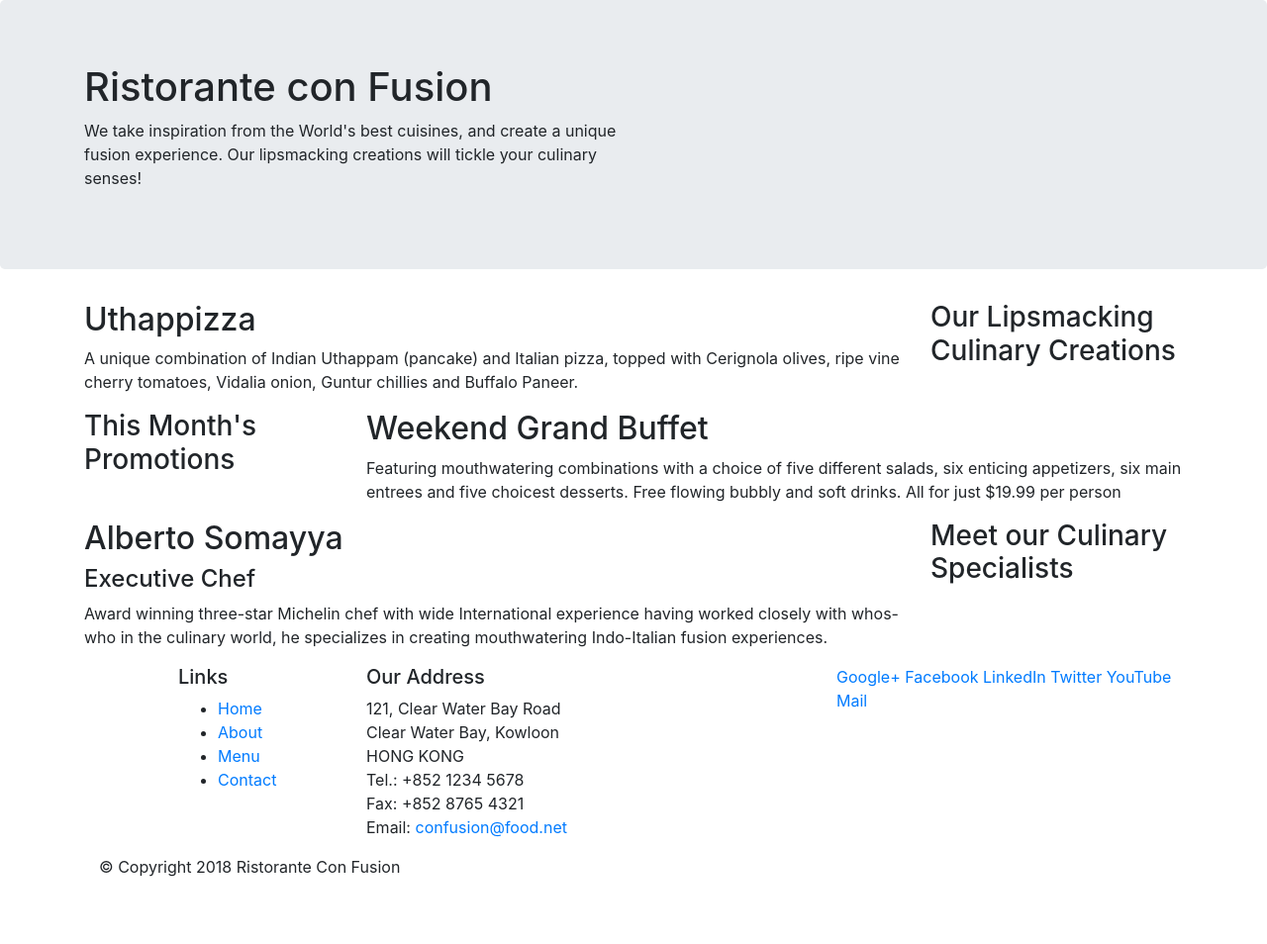
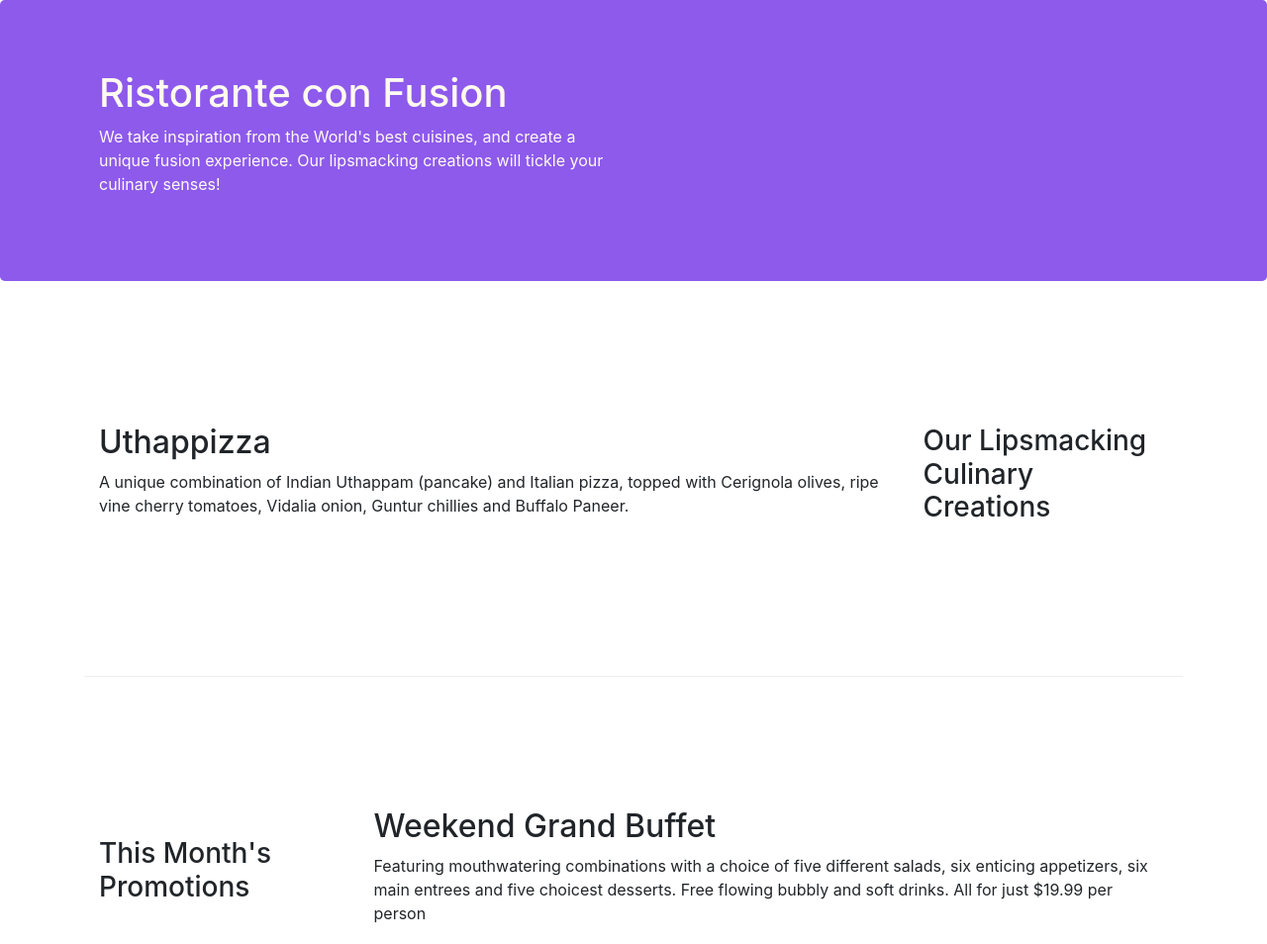
Before and after one commit to hmz-ak/front_end_project, a website: page index.html in a window 1280 px wide. Shown: the top 954 px of the page at 99% size. Before the commit the page ends 904 px from the top, so only its background shows below. Drawn offline with nearby package versions, Linux system fonts and the light colour scheme.

Commit message:
bootstrap grid system part 2

```diff
--- /dev/null
+++ b/css/styles.css
@@ -0,0 +1,32 @@
+.row-header{
+    margin:0px auto;
+    padding:0px;
+}
+
+.jumbotron {
+    padding:70px 30px 70px 30px;
+    margin:0px auto;
+    background: rgb(141, 90, 236) ;
+    color:floralwhite;
+}
+
+
+.row-content {
+    margin:0px auto;
+    padding: 50px 0px 50px 0px;
+    border-bottom: 1px ridge;
+    min-height:400px;
+}
+
+.footer{
+    background-color: #D1C4E9;
+    margin:0px auto;
+    padding: 20px 0px 20px 0px;
+}
+
+
+address{
+    font-size:80%;
+    margin:0px;
+    color:#0f0f0f;
+}
--- a/index.html
+++ b/index.html
@@ -8,15 +8,22 @@
     <meta name="viewport" content="width=device-width, initial-scale=1, shrink-to-fit=no">
     <meta http-equiv="x-ua-compatible" content="ie=edge">
 
+
+
     <!-- Bootstrap CSS -->
     <link rel="stylesheet" href="node_modules/bootstrap/dist/css/bootstrap.min.css">
+
+    <!--Custom Css-->
+    <link rel="stylesheet" href="css/styles.css" >
+
+
 </head>
 
 <body>
 
     <header class="jumbotron">
         <div class="container">
-            <div class="row">
+            <div class="row row-header">
                 <div class="col-12 col-sm-6">
                     <h1>Ristorante con Fusion</h1>
                     <p>We take inspiration from the World's best cuisines, and create a unique fusion experience. Our lipsmacking creations will tickle your culinary senses!</p>
@@ -28,7 +35,7 @@
     </header>
 
     <div class="container">
-        <div class="row">
+        <div class="row row-content align-items-center">
             <div class="col-12 col-sm-4 order-sm-last col-md-3">
                 <h3>Our Lipsmacking Culinary Creations</h3>
             </div>
@@ -39,7 +46,7 @@
         </div>
 
 
-        <div class="row">
+        <div class="row row-content align-items-center">
             <div class="col-12 col-sm-4 col-md-3">
                 <h3>This Month's Promotions</h3>
             </div>
@@ -49,7 +56,7 @@
             </div>
         </div>
 
-        <div class="row">
+        <div class="row row-content align-items-center">
             <div class="col-12 col-sm-4 col-md-3">
                 <h3>Meet our Culinary Specialists</h3>
             </div>
@@ -61,12 +68,12 @@
         </div>
     </div>
 
-    <footer>
+    <footer class="footer">
         <div class="container">
             <div class="row">
                 <div class="col-4 offset-1 col-sm-2">
                     <h5>Links</h5>
-                    <ul>
+                    <ul class="list-unstyled">
                         <li><a href="#">Home</a></li>
                         <li><a href="#">About</a></li>
                         <li><a href="#">Menu</a></li>
@@ -84,8 +91,8 @@
 		              Email: <a href="mailto:confusion@food.net">confusion@food.net</a>
 		           </address>
                 </div>
-                <div class="col-12 col-sm-4">
-                    <div>
+                <div class="col-12 col-sm-4 align-self-center">
+                    <div class="text-center">
                         <a href="http://google.com/+">Google+</a>
                         <a href="http://www.facebook.com/profile.php?id=">Facebook</a>
                         <a href="http://www.linkedin.com/in/">LinkedIn</a>
@@ -95,8 +102,8 @@
                     </div>
                 </div>
            </div>
-           <div class="col-auto">
-                <div>
+           <div class="row justify-content-center">
+                <div class="col-auto">
                     <p>© Copyright 2018 Ristorante Con Fusion</p>
                 </div>
            </div>
```
